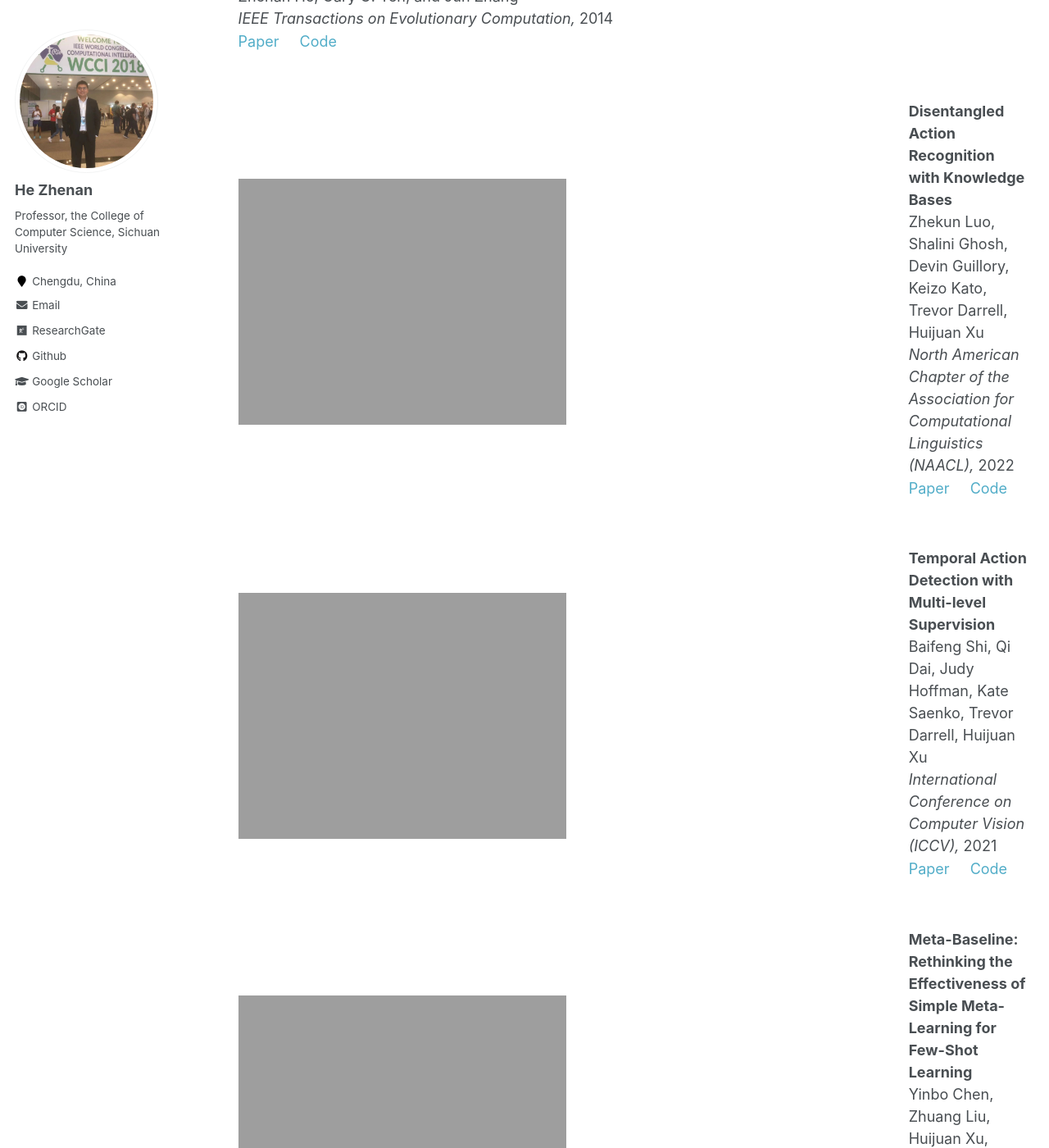
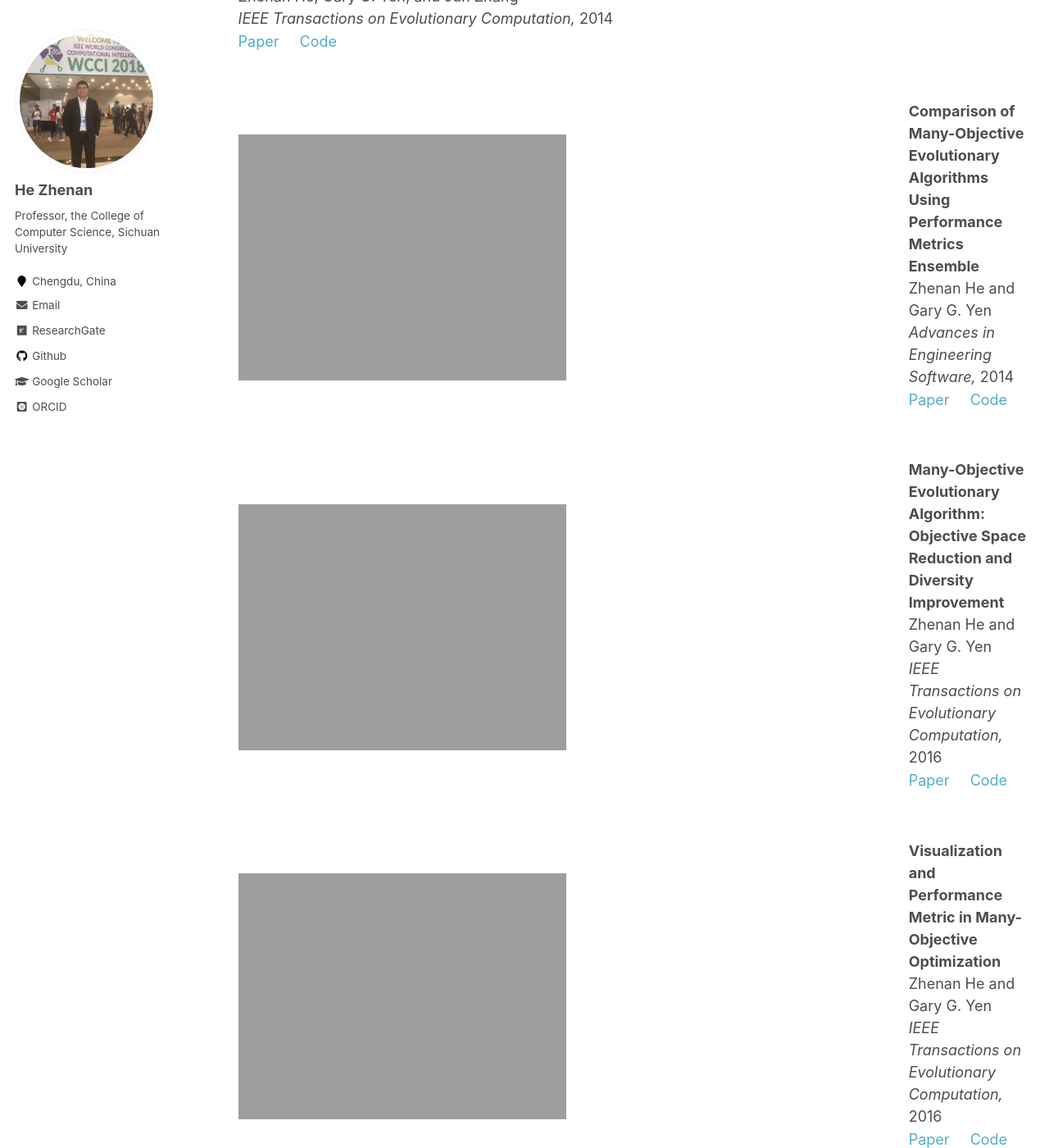
Before and after one commit to JianmingChen121/KaminZZZ.github.io, a Jekyll site: the page built from _pages/publication.html, in a window 1280 px wide and 1400 px high, scrolled down 400 px. Shown: the whole window at 82% size. Built offline with Jekyll 4.4.1, drawn with Linux system fonts in a browser that asks for light colours; some web fonts are replaced; some of the changed text lies outside the part shown.

Commit message:
Update publication.html

```diff
--- a/_pages/publication.html
+++ b/_pages/publication.html
@@ -79,11 +79,10 @@ table { border-collapse: collapse; border-style: hidden; font-size: 1em}
         <td style="width: 70%;">
           <p>
             <strong>
-              Disentangled Action Recognition with Knowledge Bases </a>
-              <!--       <img src="images/new.gif" alt="fast-texture" width="25" height="11">  -->
+              Comparison of Many-Objective Evolutionary Algorithms Using Performance Metrics Ensemble </a>
             </strong>
-            <br> Zhekun Luo, Shalini Ghosh, Devin Guillory, Keizo Kato, Trevor Darrell, Huijuan Xu <br>
-            <em>North American Chapter of the Association for Computational Linguistics (NAACL),</em> 2022 <br>
+            <br> Zhenan He and Gary G. Yen <br>
+            <em>Advances in Engineering Software,</em> 2014 <br>
             <span class="links">
               <a href="https://arxiv.org/pdf/2207.01708.pdf">Paper</a>
               <a href="https://github.com/airmachine/DARK">Code</a>
@@ -100,11 +99,10 @@ table { border-collapse: collapse; border-style: hidden; font-size: 1em}
         <td style="width: 70%;">
           <p>
             <strong>
-              Temporal Action Detection with Multi-level Supervision</a>
-              <!--       <img src="images/new.gif" alt="fast-texture" width="25" height="11">  -->
+              Many-Objective Evolutionary Algorithm: Objective Space Reduction and Diversity Improvement</a>
             </strong>
-            <br> Baifeng Shi, Qi Dai, Judy Hoffman, Kate Saenko, Trevor Darrell, Huijuan Xu <br>
-            <em>International Conference on Computer Vision (ICCV),</em> 2021 <br>
+            <br> Zhenan He and Gary G. Yen <br>
+            <em>IEEE Transactions on Evolutionary Computation,</em> 2016 <br>
             <span class="links">
               <a href="https://openaccess.thecvf.com/content/ICCV2021/papers/Shi_Temporal_Action_Detection_With_Multi-Level_Supervision_ICCV_2021_paper.pdf">Paper</a>
               <a href="https://github.com/bfshi/SSAD_OSAD">Code</a>
@@ -120,10 +118,10 @@ table { border-collapse: collapse; border-style: hidden; font-size: 1em}
         <td style="width: 70%;">
           <p>
             <strong>
-              Meta-Baseline: Rethinking the Effectiveness of Simple Meta-Learning for Few-Shot Learning</a>
+              Visualization and Performance Metric in Many-Objective Optimization</a>
             </strong>
-            <br> Yinbo Chen, Zhuang Liu, Huijuan Xu, Trevor Darrell, Xiaolong Wang <br>
-            <em>International Conference on Computer Vision (ICCV),</em>  2021 <br>
+            <br> Zhenan He and Gary G. Yen <br>
+            <em>IEEE Transactions on Evolutionary Computation,</em> 2016 <br>
             <span class="links">
               <a href="https://openaccess.thecvf.com/content/ICCV2021/papers/Chen_Meta-Baseline_Exploring_Simple_Meta-Learning_for_Few-Shot_Learning_ICCV_2021_paper.pdf">Paper</a>
               <a href="https://github.com/yinboc/few-shot-meta-baseline">Code</a>
```
